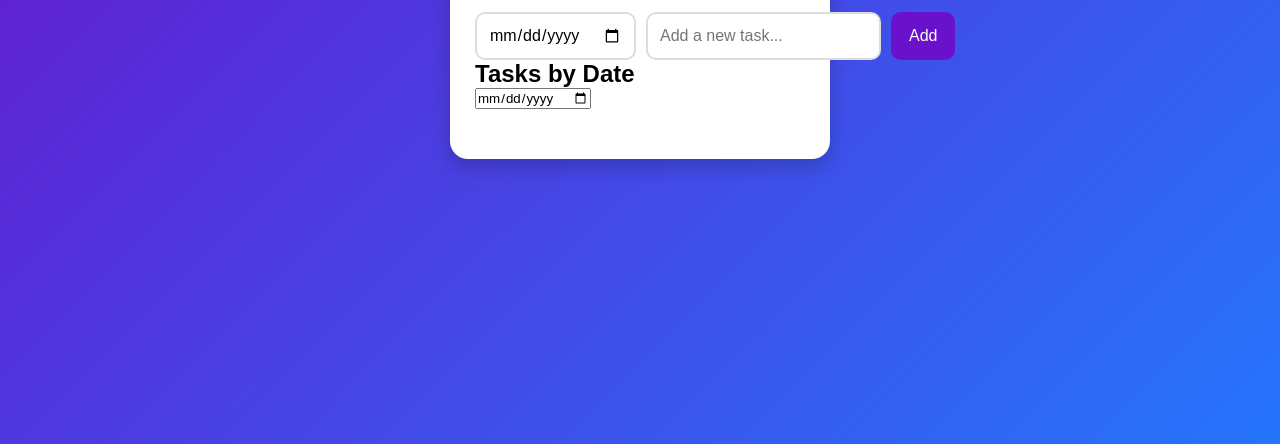
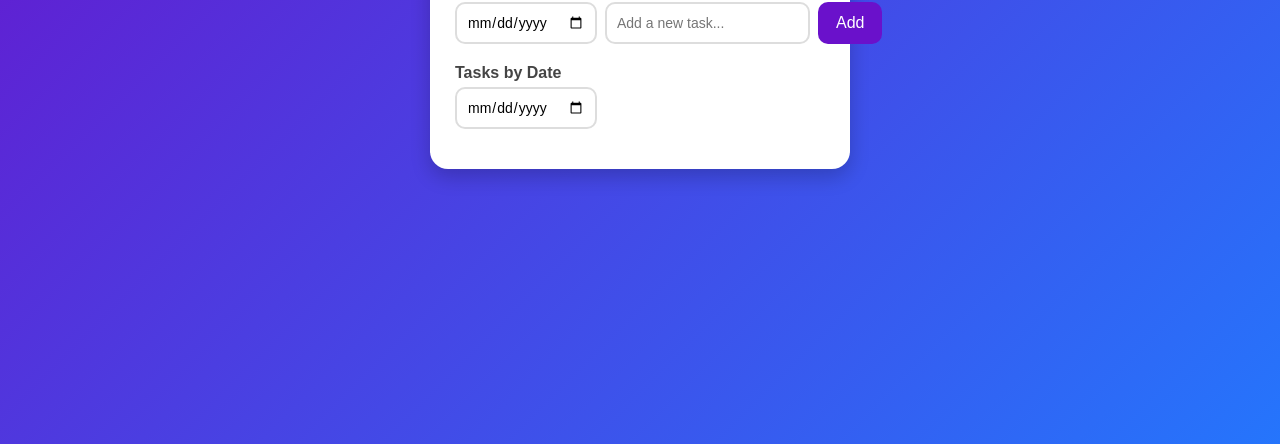
Before and after one commit to jmr2785/To-do-list-app, a plain HTML site: page index.html in a window 1280 px wide. Shown: the part 356-800 px from the top of the page. Drawn offline with Linux system fonts and the light colour scheme.

Commit message:
Update style.css

```diff
--- a/style.css
+++ b/style.css
@@ -15,7 +15,7 @@ body {
 
 .container {
     background: white;
-    width: 380px;
+    width: 420px;
     padding: 25px;
     border-radius: 18px;
     box-shadow: 0 8px 20px rgba(0,0,0,0.2);
@@ -29,19 +29,24 @@ h1 {
 
 .input-box {
     display: flex;
-    gap: 10px;
+    gap: 8px;
+    margin-bottom: 20px;
 }
 
-.input-box input {
-    flex: 1;
-    padding: 12px;
+.input-box input,
+.calendar-box input {
+    padding: 10px;
     border: 2px solid #ddd;
     border-radius: 10px;
-    font-size: 16px;
+    font-size: 14px;
+}
+
+.input-box input[type="text"] {
+    flex: 1;
 }
 
 .input-box button {
-    padding: 12px 18px;
+    padding: 10px 18px;
     background: #6a11cb;
     color: white;
     border: none;
@@ -55,8 +60,17 @@ h1 {
     background: #2575fc;
 }
 
+.calendar-box {
+    margin-bottom: 15px;
+}
+
+.calendar-box h2 {
+    font-size: 16px;
+    margin-bottom: 5px;
+    color: #444;
+}
+
 #taskList {
-    margin-top: 25px;
     list-style: none;
 }
 
@@ -69,6 +83,12 @@ li {
     justify-content: space-between;
     align-items: center;
     transition: 0.3s;
+}
+
+.task-date {
+    display: block;
+    font-size: 12px;
+    color: #666;
 }
 
 li.completed {
```
